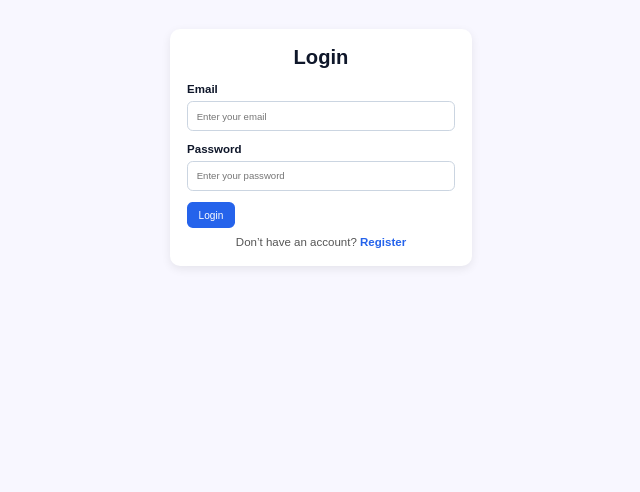
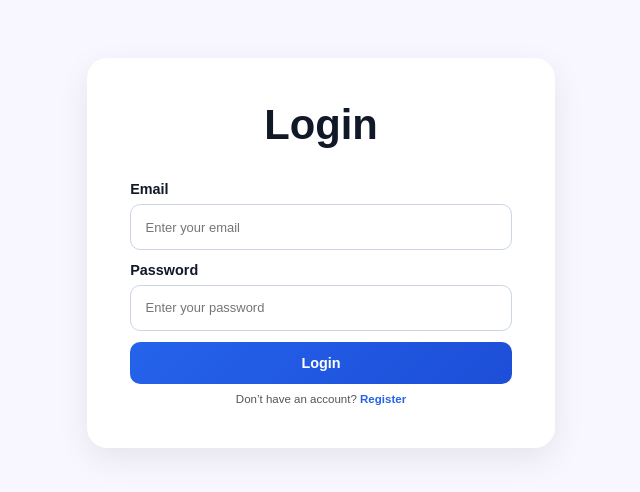
Before and after one commit to Tanishq2073/mern-ai-career-coach, a React (Vite) app in the folder client/: page / in a window 1280 px wide. Shown: the top 492 px of the page, without its empty margins (319-959 px from the left). Built offline with nearby package versions, Linux system fonts and the light colour scheme; no server answers; the HTML template or start-up script is replaced by a standard one.

Commit message:
final deploy

```diff
--- a/client/src/index.css
+++ b/client/src/index.css
@@ -46,13 +46,16 @@ a {
 }
 
 .btn {
-  background: #2563eb;
+  width: 100%;
+  background: linear-gradient(135deg, #2563eb, #1d4ed8);
   color: white;
   border: none;
-  padding: 10px 16px;
-  border-radius: 8px;
+  padding: 18px;
+  border-radius: 14px;
   cursor: pointer;
-  font-size: 14px;
+  font-size: 20px;
+  font-weight: bold;
+  transition: 0.3s;
 }
 
 .btn:hover {
@@ -79,14 +82,21 @@ a {
 }
 
 .form-container {
-  max-width: 420px;
-  margin: 40px auto;
+  width: 100%;
+  max-width: 650px;
+  margin: 80px auto;
+  padding: 60px;
+  background: white;
+  border-radius: 28px;
+  box-shadow: 0 15px 45px rgba(0, 0, 0, 0.08);
 }
 
 .form-title {
-  margin-bottom: 20px;
+  margin-bottom: 45px;
   text-align: center;
-  font-size: 28px;
+  font-size: 58px;
+  font-weight: 800;
+  color: #111827;
 }
 
 .form-group {
@@ -95,20 +105,25 @@ a {
 
 .form-group label {
   display: block;
-  margin-bottom: 8px;
-  font-weight: 600;
+  margin-bottom: 10px;
+  font-weight: 700;
+  font-size: 20px;
+  color: #111827;
 }
 
 .form-group input {
   width: 100%;
-  padding: 12px;
+  padding: 20px;
   border: 1px solid #cbd5e1;
-  border-radius: 8px;
+  border-radius: 14px;
   outline: none;
+  font-size: 18px;
+  transition: 0.3s;
 }
 
 .form-group input:focus {
   border-color: #2563eb;
+  box-shadow: 0 0 0 4px rgba(37, 99, 235, 0.15);
 }
 
 .form-footer {
```
